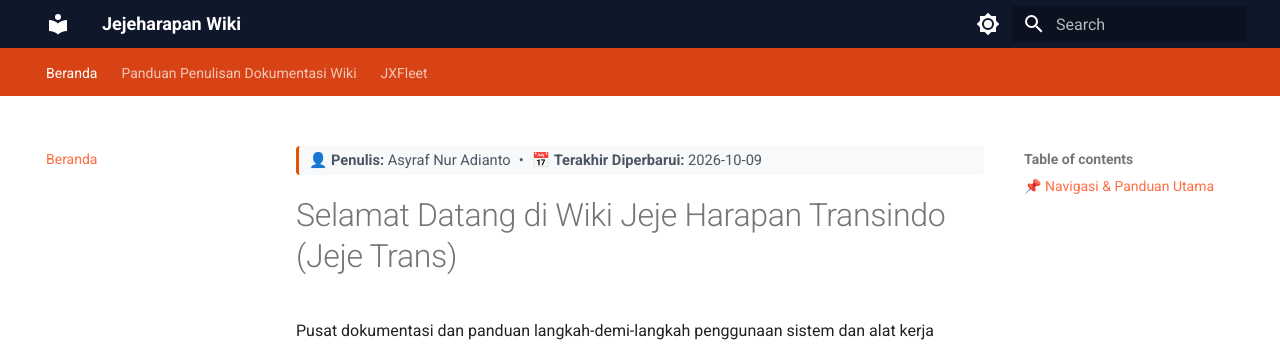
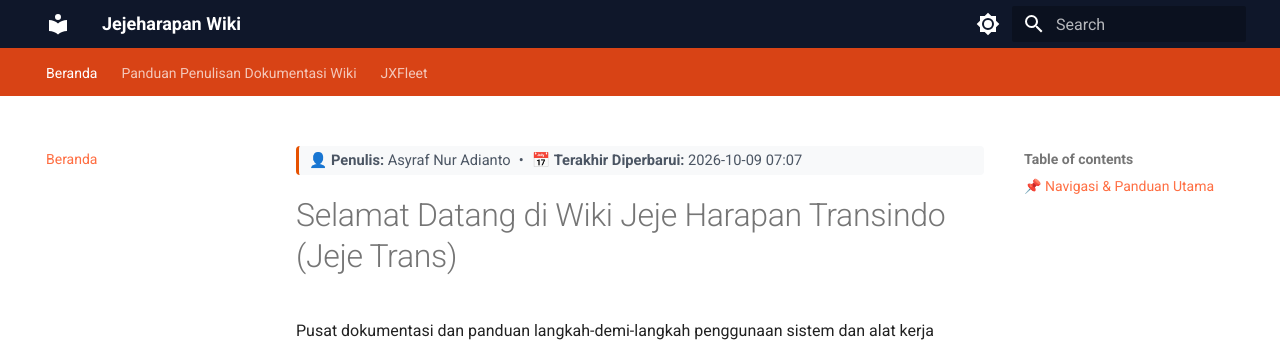
Before and after one commit to jejeharapan/wiki, an MkDocs documentation site: the page built from article/index.md, in a window 1280 px wide. Shown: the top 344 px of the page. Built offline with MkDocs 1.6.1 and Material for MkDocs 9.7.7, drawn with Linux system fonts in a browser that asks for light colours.

Commit message:
docs: update timestamp metadata for index.md and tutorial.md

```diff
--- a/article/index.md
+++ b/article/index.md
@@ -1,7 +1,7 @@
 ---
 title: Beranda
 author: Asyraf Nur Adianto
-last_updated: 2026-10-09
+last_updated: 2026-10-09 07:07
 ---
 
 # Selamat Datang di Wiki Jeje Harapan Transindo (Jeje Trans)
```
Also changed, not shown: article/tutorial.md (+1 -1 lines).
